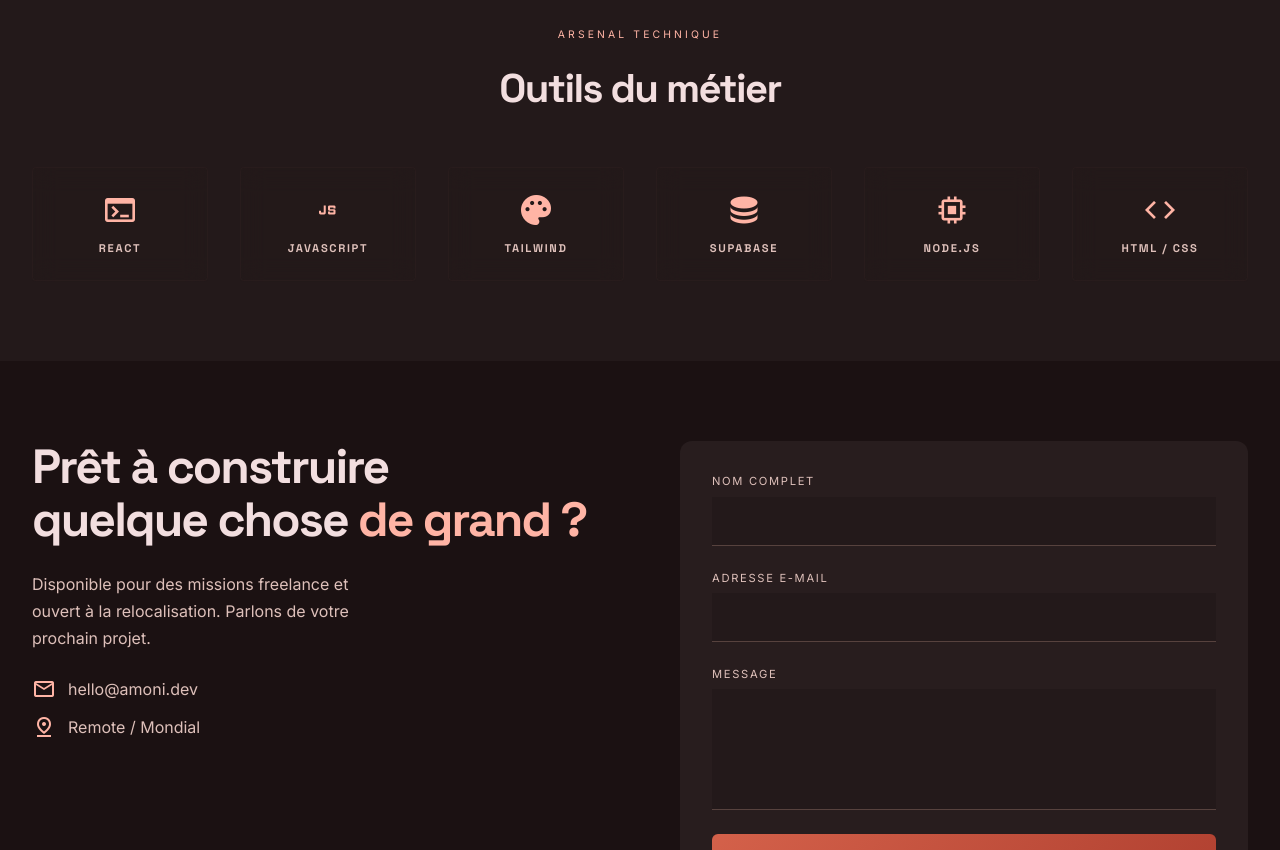
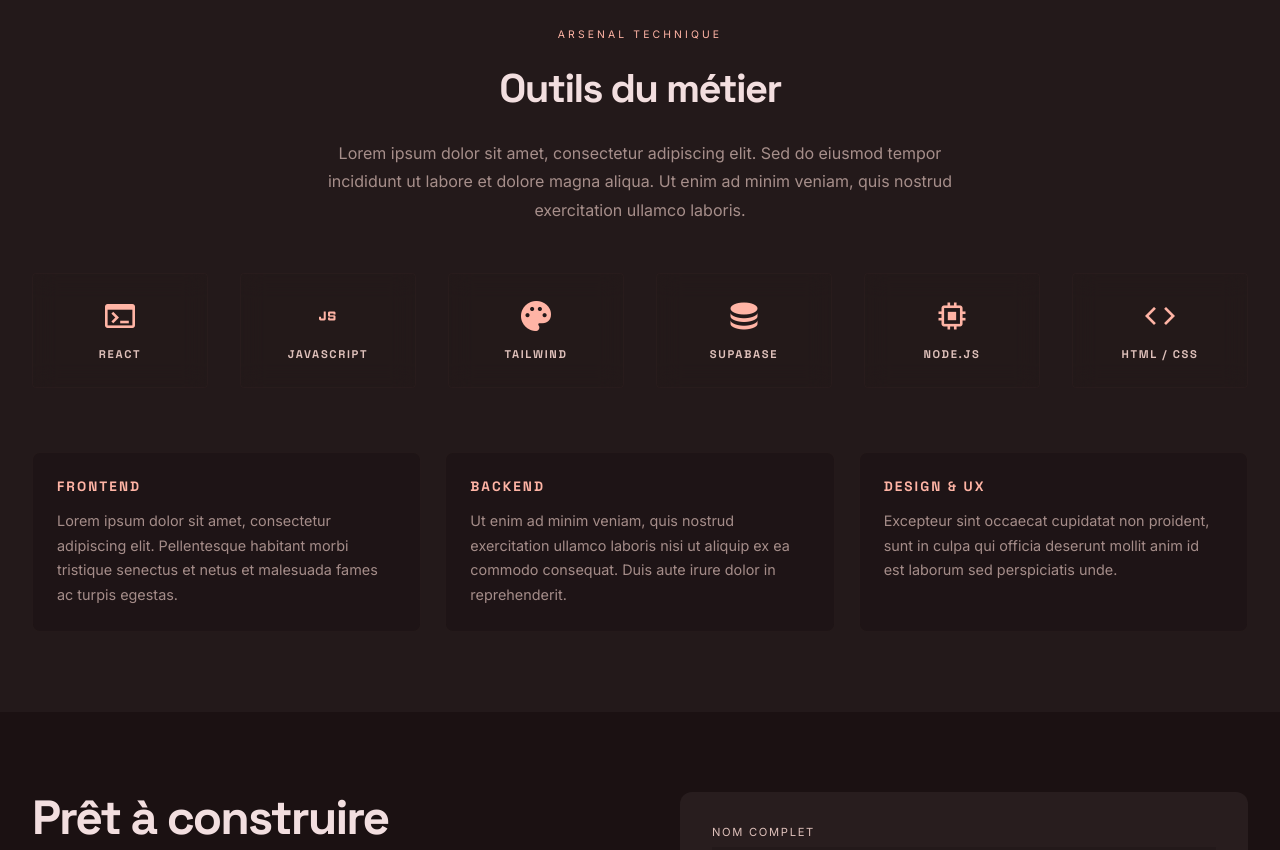
Before and after one commit to am0nipro01/portfolio, a React (Vite) app: page / in a window 1280 px wide. Shown: the part 1140-1990 px from the top of the page. Built offline with nearby package versions, Linux system fonts and the light colour scheme; no server answers; the database is empty.

Commit message:
temp: section skills agrandie avec lorem ipsum (placeholder atelier 5)

```diff
--- a/src/components/Skills.jsx
+++ b/src/components/Skills.jsx
@@ -20,9 +20,13 @@ export default function Skills() {
           <span style={{ fontFamily: 'Inter', fontSize: '0.65rem', textTransform: 'uppercase', letterSpacing: '0.3em', color: '#ffb4a5', display: 'block', marginBottom: '1rem' }}>
             {t('skills.label')}
           </span>
-          <h2 style={{ fontFamily: 'Space Grotesk', fontSize: 'clamp(1.75rem, 5vw, 2.5rem)', fontWeight: 700, letterSpacing: '-0.04em', color: '#f2dedf' }}>
+          <h2 style={{ fontFamily: 'Space Grotesk', fontSize: 'clamp(1.75rem, 5vw, 2.5rem)', fontWeight: 700, letterSpacing: '-0.04em', color: '#f2dedf', marginBottom: '1.25rem' }}>
             {t('skills.heading')}
           </h2>
+          {/* Placeholder — à remplacer à l'atelier 5 */}
+          <p style={{ fontFamily: 'Inter', fontSize: '1rem', color: '#dec0ba', opacity: 0.7, maxWidth: '40rem', margin: '0 auto', lineHeight: 1.8 }}>
+            Lorem ipsum dolor sit amet, consectetur adipiscing elit. Sed do eiusmod tempor incididunt ut labore et dolore magna aliqua. Ut enim ad minim veniam, quis nostrud exercitation ullamco laboris.
+          </p>
         </div>
 
         <div className="skills-grid">
@@ -45,6 +49,27 @@ export default function Skills() {
           ))}
         </div>
 
+        {/* Placeholder bas de section — à remplacer à l'atelier 5 */}
+        <div style={{ marginTop: '4rem', display: 'grid', gridTemplateColumns: 'repeat(auto-fit, minmax(16rem, 1fr))', gap: '1.5rem', textAlign: 'left' }}>
+          {[
+            { title: 'Frontend', body: 'Lorem ipsum dolor sit amet, consectetur adipiscing elit. Pellentesque habitant morbi tristique senectus et netus et malesuada fames ac turpis egestas.' },
+            { title: 'Backend', body: 'Ut enim ad minim veniam, quis nostrud exercitation ullamco laboris nisi ut aliquip ex ea commodo consequat. Duis aute irure dolor in reprehenderit.' },
+            { title: 'Design & UX', body: 'Excepteur sint occaecat cupidatat non proident, sunt in culpa qui officia deserunt mollit anim id est laborum sed perspiciatis unde.' },
+          ].map(({ title, body }) => (
+            <div key={title} style={{
+              background: 'rgba(27,17,18,0.5)', border: '1px solid rgba(87,66,62,0.12)',
+              borderRadius: '0.5rem', padding: '1.5rem',
+            }}>
+              <h3 style={{ fontFamily: 'Space Grotesk', fontWeight: 700, color: '#ffb4a5', fontSize: '0.85rem', textTransform: 'uppercase', letterSpacing: '0.15em', marginBottom: '0.75rem' }}>
+                {title}
+              </h3>
+              <p style={{ fontFamily: 'Inter', fontSize: '0.9rem', color: '#dec0ba', opacity: 0.7, lineHeight: 1.7 }}>
+                {body}
+              </p>
+            </div>
+          ))}
+        </div>
+
       </div>
     </section>
   )
```
